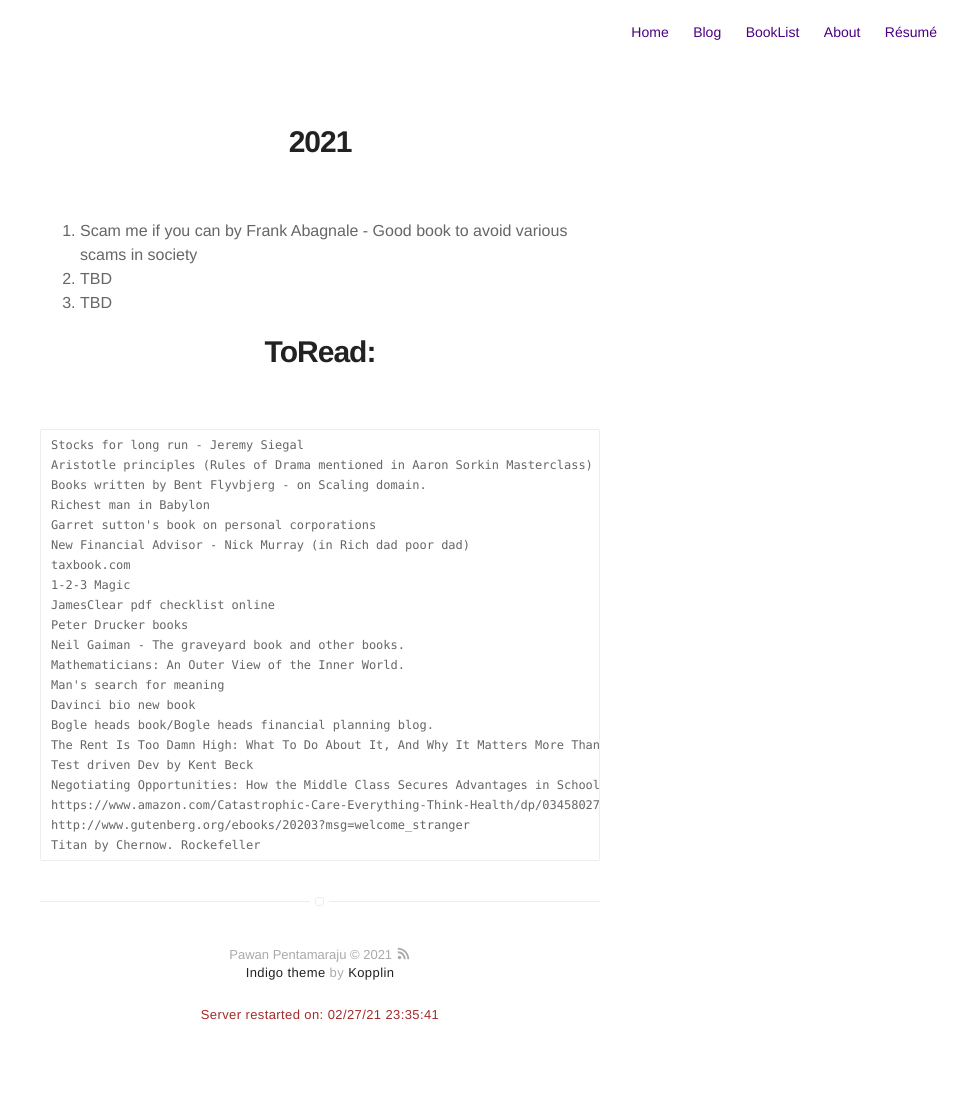
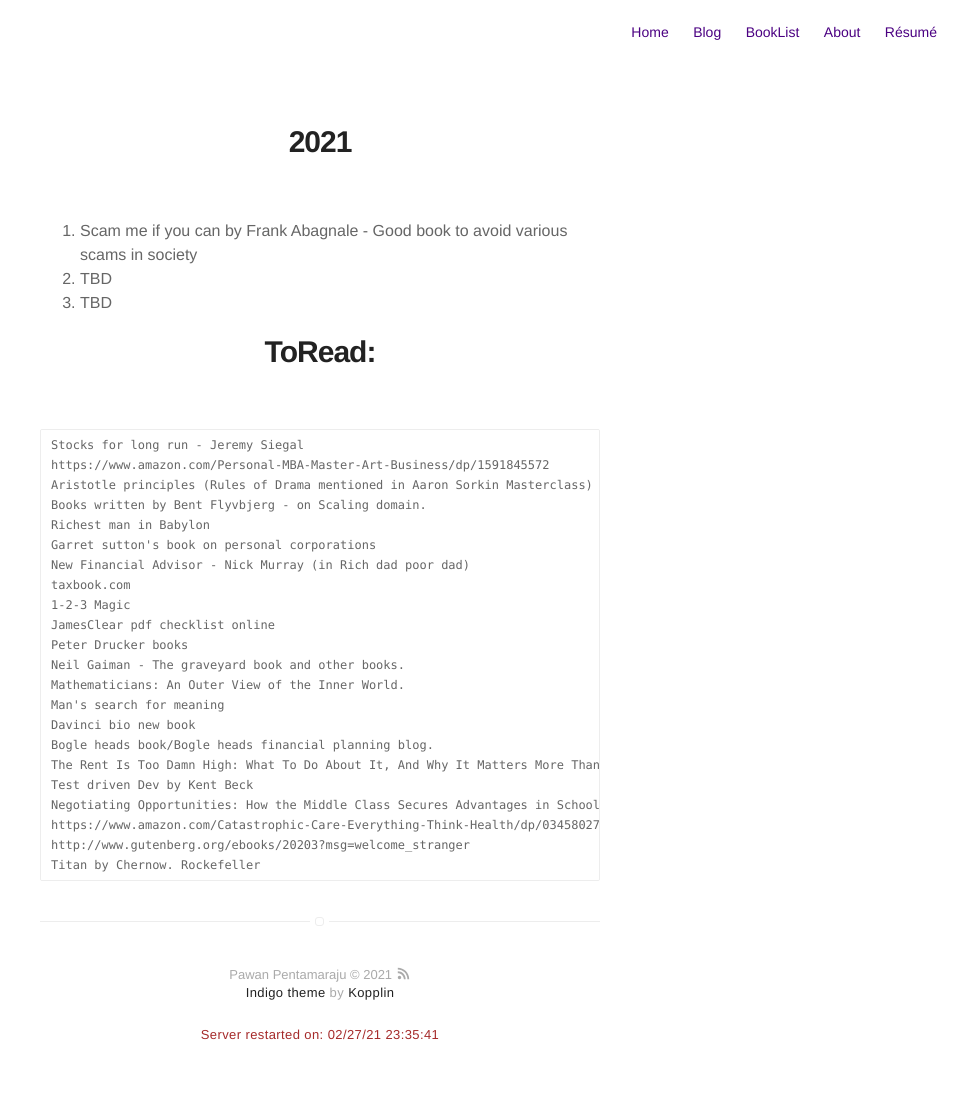
Before and after one commit to pawanpe/pawanpe.github.io, a Jekyll site: the page built from booklist/2021/books.markdown, in a window 1280 px wide. Shown: the whole page, without its empty margins (320-1280 px from the left). Built offline with Jekyll 4.4.1, drawn with Linux system fonts in a browser that asks for light colours; part of the change alters nothing that is shown.

Commit message:
Update book list to read 2/24

```diff
--- a/booklist/2021/books.markdown
+++ b/booklist/2021/books.markdown
@@ -12,6 +12,7 @@ layout: page
 # ToRead:
 
     Stocks for long run - Jeremy Siegal
+    https://www.amazon.com/Personal-MBA-Master-Art-Business/dp/1591845572
     Aristotle principles (Rules of Drama mentioned in Aaron Sorkin Masterclass)
     Books written by Bent Flyvbjerg - on Scaling domain.
     Richest man in Babylon
```
